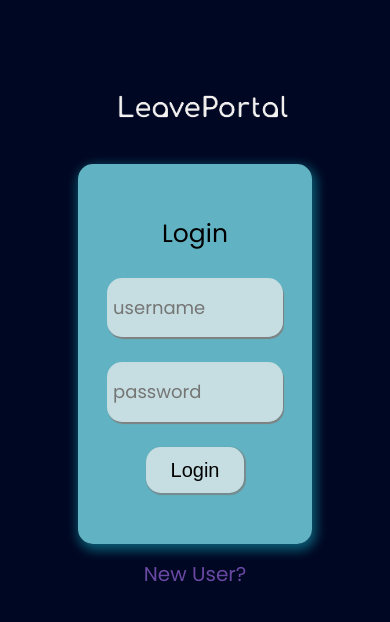
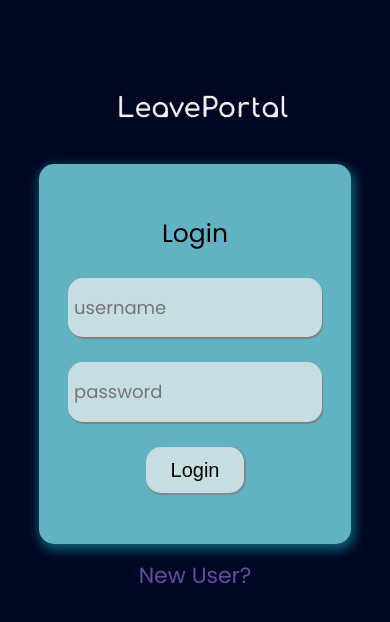
Before and after one commit to renjithsamuel/LeaveApprovalApp, a React (Vite) app in the folder approvalFrontend/: page / in a window 390 px wide. Shown: the top 622 px of the page. Built offline with nearby package versions, Linux system fonts and the light colour scheme; no server answers.

Commit message:
updated responsive website

```diff
--- a/approvalFrontend/src/components/ApprovalCardUser.css
+++ b/approvalFrontend/src/components/ApprovalCardUser.css
@@ -266,6 +266,31 @@
   }
 
 
+  @media only screen and (max-width: 390px) {
+
+    .UserLeft{
+        width: 60%;
+    }
+
+    .UserRight{
+        margin-right: 2vw;
+        width:40%;
+    }
+
+
+    .approvalStatus{
+        font-size: 10px;
+        width: 50%;
+        height: 60%;
+        margin-right: 0.8vw;
+    }
+    .deleteApproval {
+        height: 60%;
+        width: 50%;
+    }
+  }
+
+
   @media only screen and (max-width: 376px) {
 
     /* change here */
@@ -304,30 +329,27 @@
 
 
 
-  @media only screen and (max-width: 390px) {
 
+
+  @media only screen and (max-width: 360px) {
         .UserLeft{
             width: 60%;
         }
 
-    .UserRight{
-        margin-right: 2vw;
-        width:40%;
+        .UserReasonContent{
+            width: 40vw;
         }
 
-
         .approvalStatus{
-        font-size: 10px;
-        width: 50%;
-        height: 60%;
-        margin-right: 0.8vw;
+            width: 55%;
+            height: 58%;
         }
         .deleteApproval {
-        height: 60%;
+            height: 58%;
             width: 50%;
         }
+
   }
-
 
   @media only screen and (max-width: 320px) {
 
--- a/approvalFrontend/src/pages/ApprovalPage.css
+++ b/approvalFrontend/src/pages/ApprovalPage.css
@@ -417,6 +417,7 @@
     }
 
     .addbtn{
+      height: 6vh;
       width: 18vw;
       position: absolute;
       right: 12vw;
@@ -500,11 +501,8 @@
     }
 
     .addbtn{
-      /* font-size: 13px;
-      height: 6.5vh;
-      top: 28vh;
-      right:33vw;
-      width: 35vw; */
+      height: 6vh;
+      top: 23vh;
       width: 23vw;
     }
 
@@ -565,8 +563,8 @@
     }
 
     .addbtn{
-      height: 6.5vh;
-      top: 20.5vh;
+      height: 6.3vh;
+      top: 19vh;
       width: 25vw;
     }
 
--- a/approvalFrontend/src/pages/ApprovalPage.jsx
+++ b/approvalFrontend/src/pages/ApprovalPage.jsx
@@ -20,9 +20,9 @@ function ApprovalPage({user, handleLogOut,approvals, setApprovals,approvalStatus
             setApprovalsSet(approvals.filter((elem)=>(elem.approval==='pending')));
         else
             setApprovalsSet(approvals.filter((elem)=>(elem.approval!=='pending')))
-        setTimeout(() => {
+        // setTimeout(() => {
             setIsLoading(false);
-        }, 3000);
+        // }, 3000);
     }, [approvals, currentDisplay])
 
     return (
--- a/approvalFrontend/src/pages/LoginPage.css
+++ b/approvalFrontend/src/pages/LoginPage.css
@@ -259,13 +259,13 @@ html,body{
 
 @media only screen and (max-width: 620px) {
   .form{
-    width: 60vw;
+    width: 75vw;
   }
 
 
   .form input {
     font-size: 18px;
-    width: 45vw;
+    width: 60vw;
   }
 
   .form button{
@@ -285,6 +285,17 @@ html,body{
 
 @media only screen and (max-width: 420px) {
 
+  .form{
+    width: 80vw;
+  }
+
+
+
+  .form input {
+    font-size: 18px;
+    width: 65vw;
+  }
+
   .invalidText{
     margin-left: 25vw;
   }
@@ -297,7 +308,7 @@ html,body{
     width: 25vw;
   }
   .formWrapper a{
-    font-size: 20px;
+    font-size: 22px;
  }
 }
 
```
Lines whose indentation alone changed are shown as unchanged.
